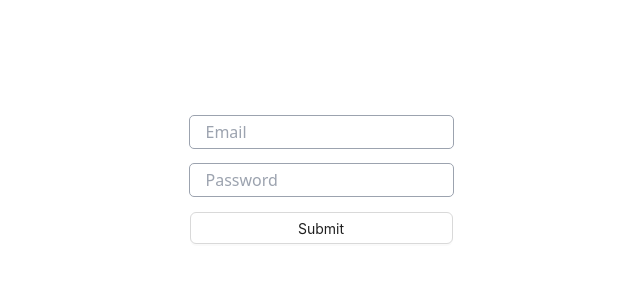
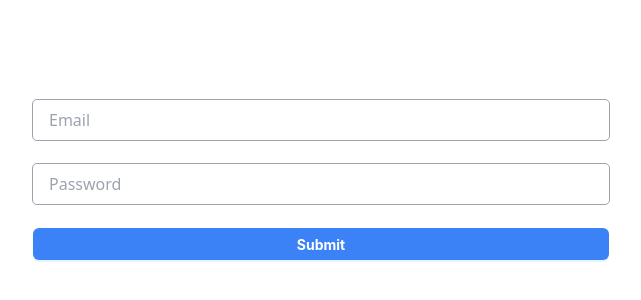
Before and after one commit to salehshakib/pos-test, a React (Vite) app: page /login in a window 1280 px wide. Shown: the part 220-520 px from the top of the page, without its empty margins (319-960 px from the left). Built offline with nearby package versions, Linux system fonts and the light colour scheme.

Commit message:
Update dependencies and fix login functionality

```diff
--- a/package.json
+++ b/package.json
@@ -22,6 +22,7 @@
     "react-redux": "^9.1.0",
     "react-router-dom": "^6.22.3",
     "redux-persist": "^6.0.0",
+    "sonner": "^1.4.41",
     "sort-by": "^1.2.0"
   },
   "devDependencies": {
--- a/src/main.jsx
+++ b/src/main.jsx
@@ -7,6 +7,7 @@ import { router } from "./routes/MainRoutes.jsx";
 import { Provider } from "react-redux";
 import { persistor, store } from "./redux/store.js";
 import { PersistGate } from "redux-persist/integration/react";
+import { Toaster } from "sonner";
 
 ReactDOM.createRoot(document.getElementById("root")).render(
   <React.StrictMode>
@@ -16,6 +17,7 @@ ReactDOM.createRoot(document.getElementById("root")).render(
           <App />
         </RouterProvider>
       </PersistGate>
+      <Toaster position="top-center" richColors />
     </Provider>
   </React.StrictMode>
 );
--- a/src/pages/Login/Login.jsx
+++ b/src/pages/Login/Login.jsx
@@ -4,36 +4,62 @@ import { useLoginMutation } from "../../redux/services/auth/authApi";
 import { useDispatch } from "react-redux";
 import { setUser } from "../../redux/services/auth/authSlice";
 import { verifyToken } from "../../utilities/lib/verifyToken";
+import { toast } from "sonner";
+import { useNavigate } from "react-router-dom";
 
 const Login = () => {
   const dispatch = useDispatch();
+  const navigate = useNavigate();
   const { register, handleSubmit } = useForm();
 
-  const [login] = useLoginMutation();
+  const [login, { isLoading }] = useLoginMutation();
 
   const onSubmit = async (data) => {
-    const res = await login(data).unwrap();
-    const user = verifyToken(res.access);
-    dispatch(setUser({ user: user, token: res.access }));
+    const toastId = toast.loading("Logging in...");
+    try {
+      const res = await login(data).unwrap();
+      const user = verifyToken(res.access);
+      dispatch(setUser({ user: user, token: res.access }));
+      toast.success("Logged in successfully!", { id: toastId, duration: 2000 });
+      navigate("/dashboard");
+    } catch (error) {
+      toast.error("Invalid credentials. Please try again!", {
+        id: toastId,
+        duration: 2000,
+      });
+    }
   };
+
   return (
     <div className="h-screen flex justify-center items-center">
-      <form onSubmit={handleSubmit(onSubmit)} className="flex flex-col gap-4">
+      <form
+        onSubmit={handleSubmit(onSubmit)}
+        className="flex flex-col gap-6 w-full max-w-xl"
+      >
         <input
           type="text"
           name="email"
+          required
           placeholder="Email"
           {...register("email")}
-          className="outline outline-1 rounded py-1 outline-gray-400 px-4"
+          className="outline outline-1 rounded py-2 outline-gray-400 px-4"
         />
         <input
           type="text"
           id="password"
+          required
           placeholder="Password"
           {...register("password")}
-          className="outline outline-1 rounded py-1 outline-gray-400 px-4"
+          className="outline outline-1 rounded py-2 outline-gray-400 px-4"
         />
-        <Button htmlType="submit">Submit</Button>
+        <Button
+          htmlType="submit"
+          loading={isLoading}
+          className="font-bold bg-blue-500"
+          type="primary"
+        >
+          Submit
+        </Button>
       </form>
     </div>
   );
--- a/src/redux/api/baseApi.js
+++ b/src/redux/api/baseApi.js
@@ -1,13 +1,21 @@
 import { createApi, fetchBaseQuery } from "@reduxjs/toolkit/query/react";
 import { base_url } from "../../utilities/configs/base_api";
 
-// main api for the website
+const baseQuery = fetchBaseQuery({
+  baseUrl: `${base_url}`,
+  credentials: "include",
+  prepareHeaders: (headers, { getState }) => {
+    const token = getState().auth.token;
+    if (token) {
+      headers.set("Authorization", `Bearer ${token}`);
+    }
+    return headers;
+  },
+});
+
 export const baseApi = createApi({
   reducerPath: "baseApi",
-  baseQuery: fetchBaseQuery({
-    baseUrl: `${base_url}`,
-    credentials: "include",
-  }),
-  tagTypes: ["test"],
+  baseQuery: baseQuery,
+  tagTypes: [""],
   endpoints: () => ({}),
 });
```
Also changed, not shown: 2 other files (tests, documents, lock files or other folders).
